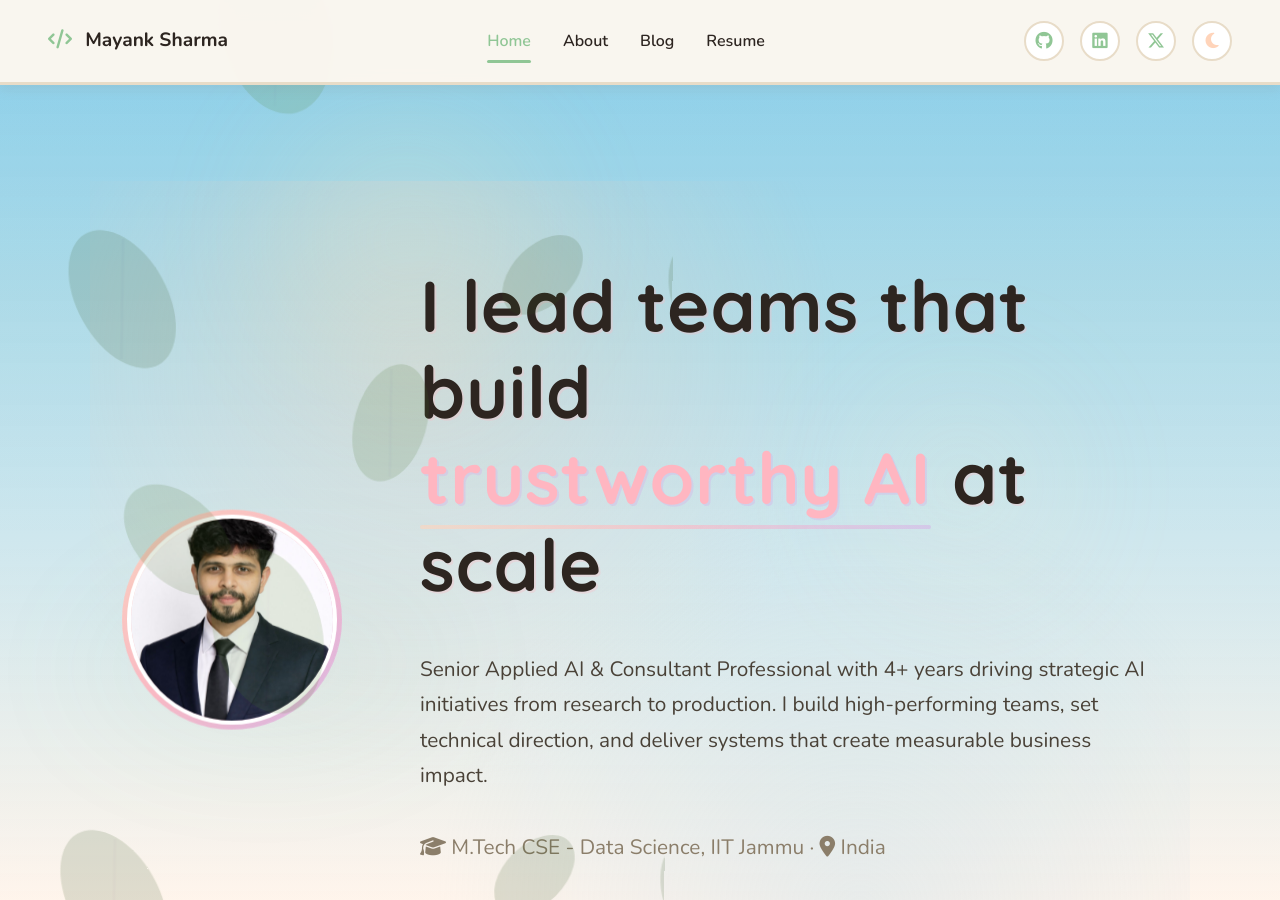
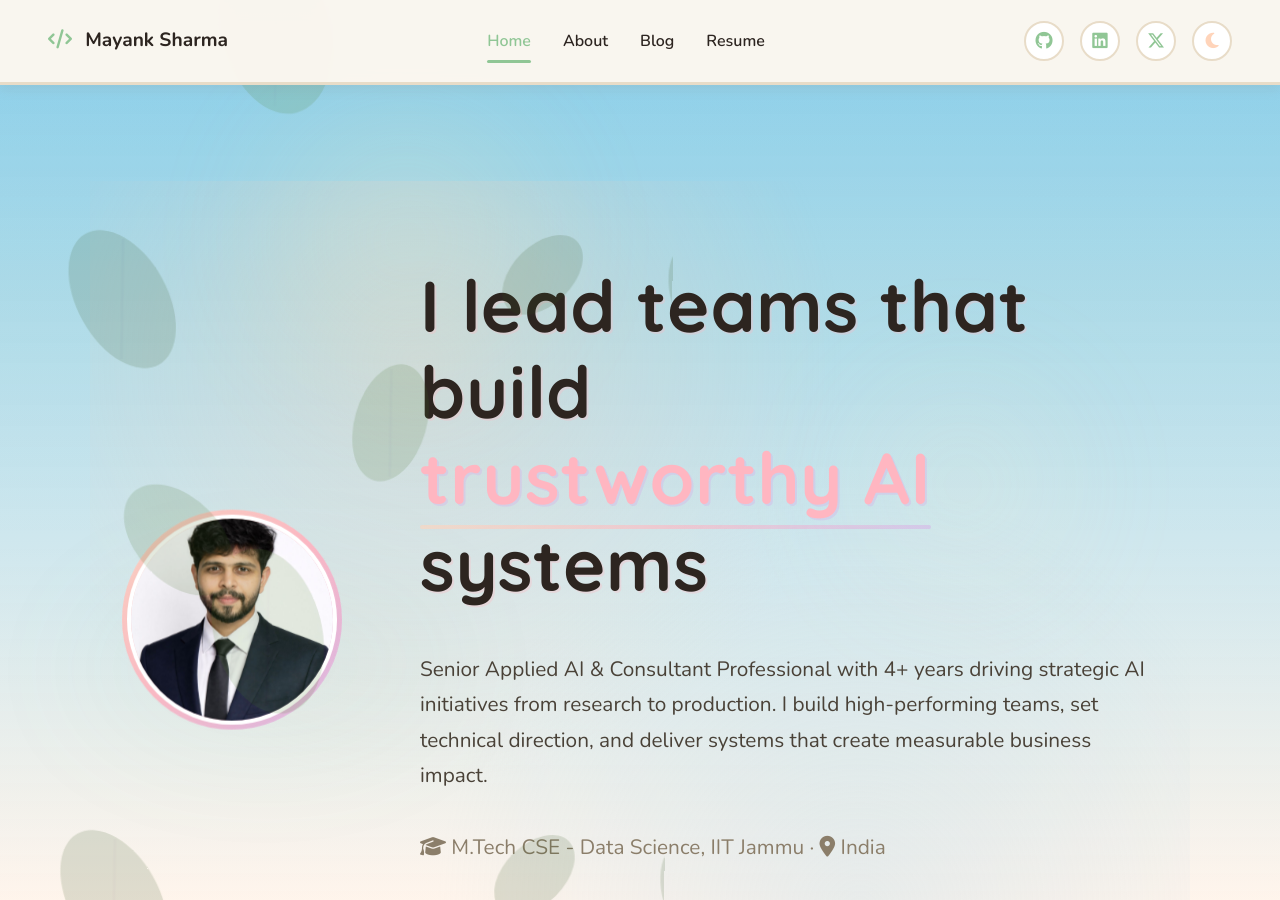
Before and after one commit to mayank1101/mayank1101.github.io, a Jekyll site: the page built from index.html, in a window 1280 px wide and 900 px high. Built offline with Jekyll 4.4.1, drawn with Linux system fonts in a browser that asks for light colours.

Commit message:
fixed typo error

```diff
--- a/index.html
+++ b/index.html
@@ -16,7 +16,7 @@ description: Mayank Sharma - AI/ML Engineering Leader. Driving strategic AI init
         <div class="hero-text">
             <h1>
                 I lead teams that build<br/>
-                <span class="hero-highlight">trustworthy AI</span> at scale
+                <span class="hero-highlight">trustworthy AI</span> systems
             </h1>
             <p>
                 Senior Applied AI & Consultant Professional with 4+ years driving strategic AI initiatives from research to production.
```
